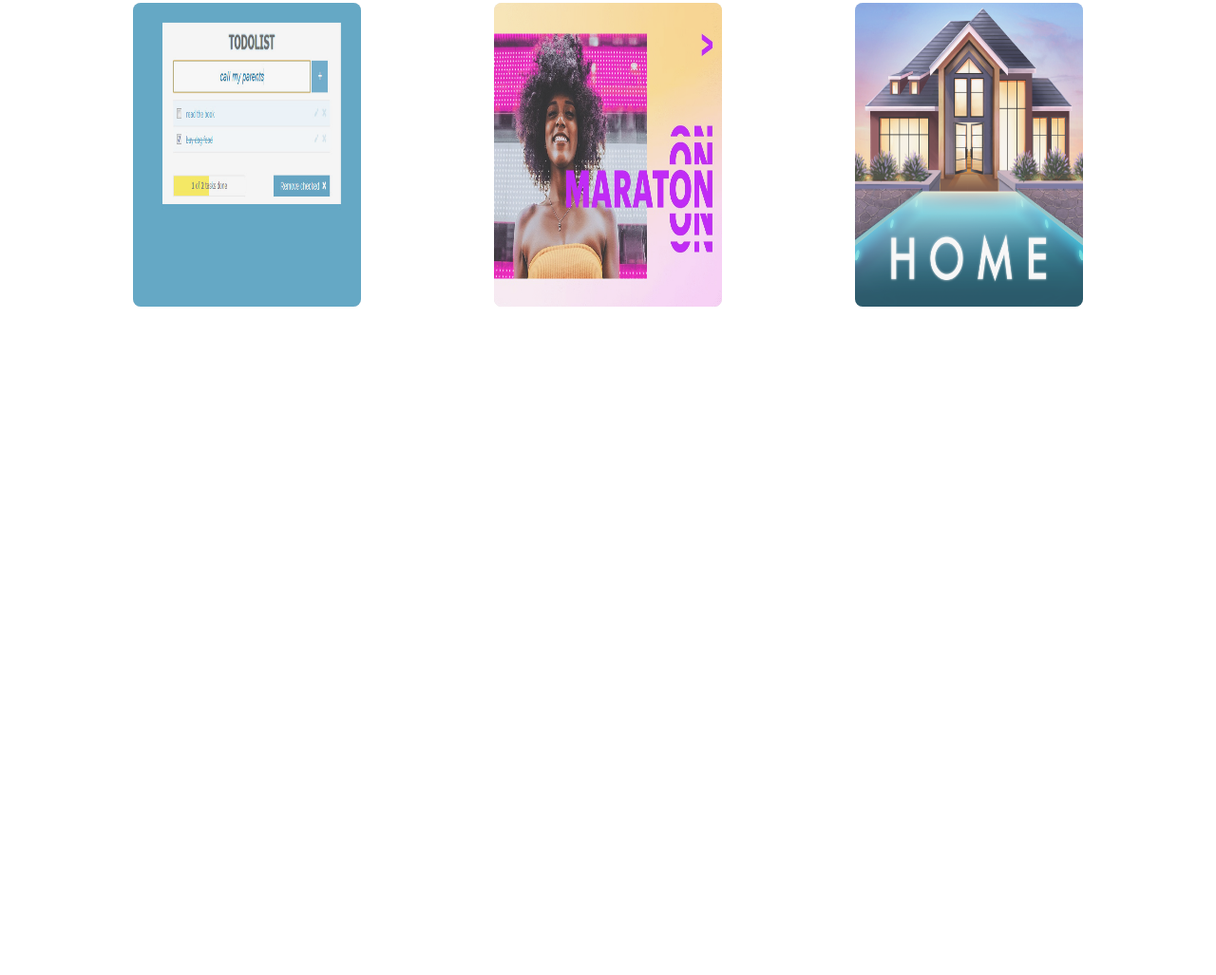
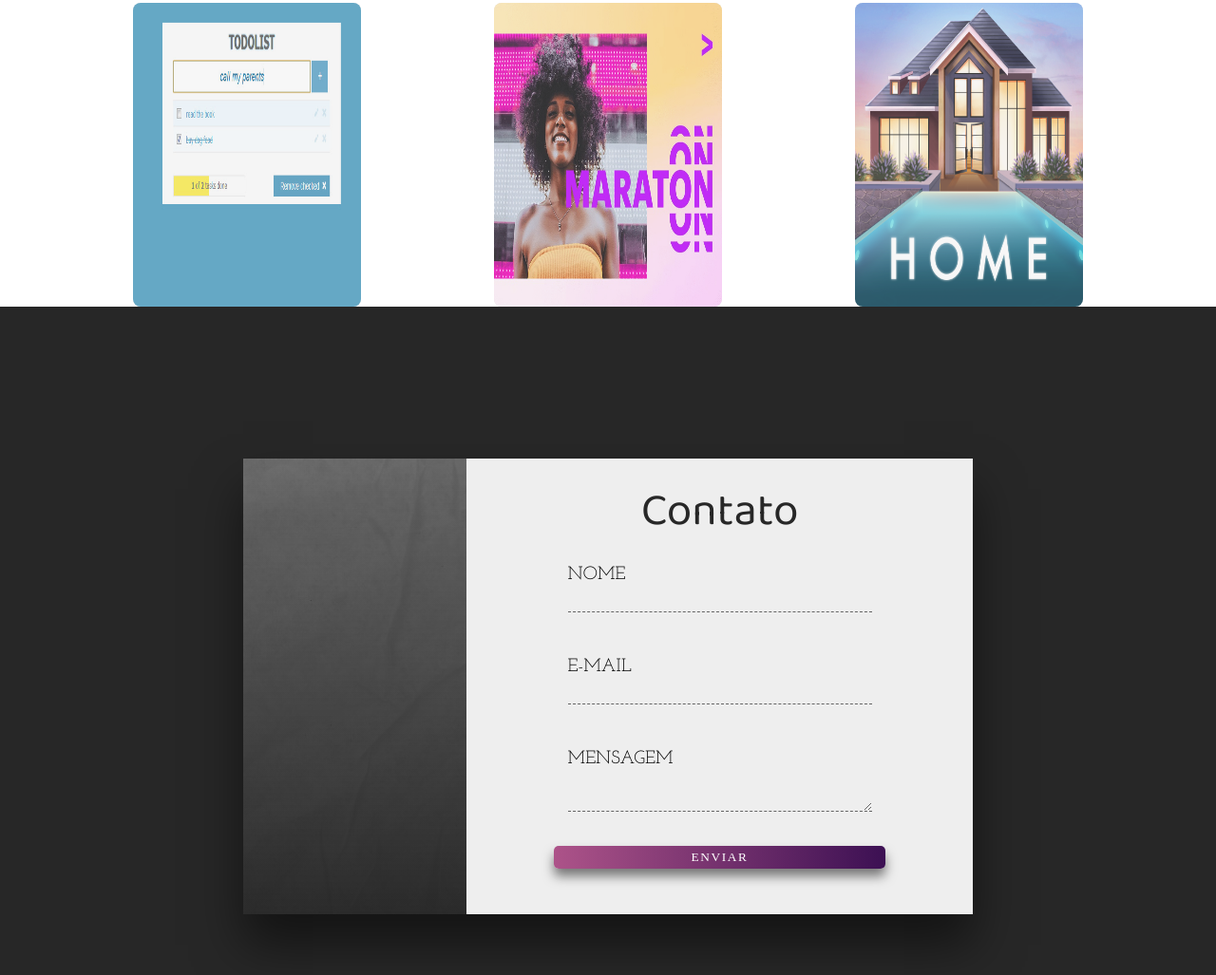
Before and after one commit to marcelomac/portfolio, a plain HTML site: page index.html in a window 1280 px wide. Shown: the part 1629-2656 px from the top of the page at 95% size. Before the commit the page ends 1956 px from the top, so only its background shows below. Drawn offline with Linux system fonts and the light colour scheme.

Commit message:
20220713

```diff
--- a/css/style.css
+++ b/css/style.css
@@ -31,7 +31,7 @@
 }
 
 /* classe show-menu é criada dentro da classe conteiner por javascript
-   elementos filhos (ex: hamburguer) do elemento que tiver 'show-menu' herdam a formatação */
+   elementos filhos (ex: hamburguer) do elemento que tiverem 'show-menu', herdam a formatação */
 .show-menu .hamburguer {
   right: 16rem;
 }
@@ -162,23 +162,27 @@ header {
   animation: moveBanner 1s 0.7s forwards;
 }
 
-.banner button {
+
+.btn {
   font-family: var(--font-action);
   color: #fff;
   text-transform: uppercase;
   letter-spacing: 0.1rem;
   background: #ad5389; /* fallback for old browsers */
-
   /* Chrome 10-25, Safari 5.1-6 :*/
   background: -webkit-linear-gradient(to right, #ad5389, #3c1053);
-
   /* W3C, IE 10+/ Edge, Firefox 16+, Chrome 26+, Opera 12+, Safari 7+ :*/
   background: linear-gradient(to right, #ad5389, #3c1053);
-
-  padding: 1rem 3rem; /* dois valores: 1)top e bottom  2)left e right*/
   border: none;
   border-radius: 5px;
   cursor: pointer;
+  box-shadow: 0 0.5rem 0.7rem rgba(0, 0, 0, 0.5);
+
+}
+
+
+.banner button {
+  padding: 1rem 3rem; /* dois valores: 1)top e bottom  2)left e right*/
   opacity: 0;
   animation: moveBanner 1s 0.9s forwards;
 }
@@ -362,7 +366,7 @@ O seletor corresponde a cada elemento que é o enésimo filho de seu pai.:nth-ch
   width: 100%;
   height: 100%;
   background-color: rgba(31, 29, 29, 0.164);
-  border-radius: .5rem;
+  border-radius: 0.5rem;
 }
 
 /* https://www.w3schools.com/css/css3_object-fit.asp*/
@@ -374,46 +378,46 @@ O seletor corresponde a cada elemento que é o enésimo filho de seu pai.:nth-ch
   object-fit: fill;
   width: 100%;
   height: 20rem;
-  border-radius: .5rem;
-  opacity: .8;
-  transition: opacity .3s;
+  border-radius: 0.5rem;
+  opacity: 0.8;
+  transition: opacity 0.3s;
 }
 
 .card:hover .card-img-wrapper img {
-  opacity: .5;
+  opacity: 0.5;
 }
 
 .card-info {
+  /* para que os elementos da classe fiquem sobrepostos à div img-wrapper.
+  O posicionamento absolute precisa estar dentro de um elemento relativo */
   position: absolute;
-  /* para que os elementos da classe fiquem sobrepostos à div img-wrapper.
-     O posicionamento absolute precisa estar dentro de um elemento relativo */
   bottom: 0; /* posiciona a div 'card-info' a partir do bottom do 'card'*/
   opacity: 0;
   visibility: hidden;
   padding: 2rem;
-  text-shadow: 0.3rem 0.2rem 0.3rem rgba(0,0,0,.6); /* 1)distanciamento da sombra à direita, 2) distanciamento abaixo, 3) blur e 4) cor*/;
-  transition: all .3s;
+  text-shadow: 0.3rem 0.2rem 0.3rem rgba(0, 0, 0, 0.6); /* 1)distanciamento da sombra à direita, 2) distanciamento abaixo, 3) blur e 4) cor*/
+  transition: all 0.3s;
 }
 
 .card-info h2 {
   font-family: var(--font-primary);
   font-size: 2rem;
   font-weight: 500;
-  color: #eee;
+  color: black;
 }
 
 .card-info h3 {
   font-family: var(--font-action);
   font-weight: bolder;
-  color:rgb(148, 44, 101);
+  color: rgb(148, 44, 101);
   margin-bottom: 1.5rem;
 }
 
 .card-info p {
   font-family: var(--font-secundary);
-  font-size: .8rem;
-  color: #eee;
-  font-weight: 400;
+  font-size: 0.8rem;
+  color: black;
+  font-weight: 800;
   width: 80%;
   margin-bottom: 2rem;
 }
@@ -421,24 +425,8 @@ O seletor corresponde a cada elemento que é o enésimo filho de seu pai.:nth-ch
 .card-info button {
   width: 8rem;
   height: 2.5rem;
-
-  font-family: var(--font-action);
-  font-size: 1rem;
-  color: #fff;
-  text-transform: uppercase;
   letter-spacing: 0.1rem;
-  background: #ad5389; /* fallback for old browsers */
-
-  /* Chrome 10-25, Safari 5.1-6 :*/
-  background: -webkit-linear-gradient(to right, #ad5389, #3c1053);
-
-  /* W3C, IE 10+/ Edge, Firefox 16+, Chrome 26+, Opera 12+, Safari 7+ :*/
-  background: linear-gradient(to right, #ad5389, #3c1053);
-
-  padding: .1rem .3rem; /* dois valores: 1)top e bottom  2)left e right*/
-  border: none;
-  border-radius: 5px;
-  cursor: pointer;
+  padding: 0.1rem 0.3rem; /* dois valores: 1)top e bottom  2)left e right*/
 }
 
 /* ao passar o mouse sobre o .card, aplica um efeito sobre .card-info: */
@@ -451,10 +439,109 @@ O seletor corresponde a cada elemento que é o enésimo filho de seu pai.:nth-ch
 
 @keyframes moveCard {
   0% {
-    transform: translateY(10rem)
+    transform: translateY(10rem);
   }
   100% {
     transform: translateY(0);
-
   }
 }
+
+.sessao-contato{
+  width: 100%;
+  height: 100vh;
+  background-color: #272727;
+  display: flex;
+  align-items: center;
+  justify-content: center;
+}
+
+.contato-wrapper {
+  width: 60%;
+  height: 30rem;
+  display: flex;
+  /*box-shadow: none|h-offset v-offset blur spread color |inset|initial|inherit;*/
+  box-shadow: 0 2rem 3rem rgba(0, 0, 0, 0.5);
+}
+
+.contato-left {
+  width: 35%;
+  background: linear-gradient(rgba(15,15,15,0.6), rgba(22,22,22,0.9)), url(../imagens/bg-contato.jpg);
+  background-size: cover;
+}
+
+.contato-right {
+  width: 65%;
+  background-color: #eee;
+  padding: 1rem 3rem 3rem 3rem;
+}
+
+.sessao-contato h1 {
+  font-family: var(--font-primary);
+  text-align: center;
+  color: #272727;
+  font-size: 3rem;
+  font-weight: lighter;
+}
+
+.sessao-contato form {
+  width: 100%;
+  display: flex;
+  /* altera a direção dos elementos de linha (padrão) para colunas:*/
+  flex-direction: column;
+  align-items: center;
+}
+
+.field-group {
+  /* para possibilitar o 'field-label' ter uma "position: absolute" :*/
+  position: relative;
+}
+
+.field {
+  background: transparent;
+  border: none;
+  width: 20rem;
+  height: 2rem;
+  font-size: 1.5rem;
+  font-family: var(--font-secundary);
+  border-bottom: 1px dashed #636363;
+  /* remove as bordas quando o elemento é selecionado:*/
+  outline: none;
+  /* top and bottom margins are 2rem / right and left margins are 0 :*/
+  margin: 2rem 0;
+}
+
+.field-group textarea {
+  padding-top: 1rem;
+  min-width: 10rem;
+  min-height: 1rem;
+  max-width: 25rem;
+  max-height: 3rem;
+}
+
+
+.field-label {
+  position: absolute;
+  /* top, em relação ao field-group (elemento pai):*/
+  top: 1rem;
+  left: 0;
+  font-family: var(--font-secundary);
+  font-size: 1.2rem;
+  text-transform: uppercase;
+  transition: all 0.3s;
+}
+
+/* quando um field é focado, o label altera a posição para top: 0*/
+.field:focus ~ label {
+  top: 0;
+  font-size: 1rem;
+}
+
+.field:focus {
+  border-bottom: 1px solid;
+}
+
+.btn-submit{
+  width: 80%;
+  height: 1.5rem;
+  padding: 0.1rem 0.3rem; /* dois valores: 1)top e bottom  2)left e right*/
+}
--- a/index.html
+++ b/index.html
@@ -28,7 +28,7 @@
         <div class="banner">
           <h1>Web Developer & Front End Designer</h1>
           <p>Marcelo A. Macagnan</p>
-          <button>Saiba mais</button>
+          <button class="btn">Saiba mais</button>
         </div>
       </header>
 
@@ -48,7 +48,7 @@
           <a href=""><i class="fa-brands fa-whatsapp"></i></a>
         </div>
       </aside>
-
+    </div>
     <section class="sessao-conhecimentos">
       <div class="sessao-header">
         <h1>Conhecimentos</h1>
@@ -62,8 +62,8 @@
           <div class="conhecimento-text">
             <p>
               Lorem ipsum dolor, sit amet consectetur adipisicing elit. Possimus autem culpa,
-                tempora nesciunt cum natus quam est molestias porro, ipsa, atque officiis
-                repellendus nihil fugiat laborum. Nihil voluptas suscipit neque!
+              tempora nesciunt cum natus quam est molestias porro, ipsa, atque officiis repellendus
+              nihil fugiat laborum. Nihil voluptas suscipit neque!
             </p>
           </div>
         </div>
@@ -75,8 +75,8 @@
           <div class="conhecimento-text">
             <p>
               Sed, cupiditate? Dolor ut, sint dolore velit quaerat quis sed consectetur adipisci
-                molestias culpa dolorum ipsam magnam facilis, voluptatum laboriosam doloremque
-                placeat delectus doloribus corporis, explicabo dolores ea deserunt commodi.
+              molestias culpa dolorum ipsam magnam facilis, voluptatum laboriosam doloremque placeat
+              delectus doloribus corporis, explicabo dolores ea deserunt commodi.
             </p>
           </div>
         </div>
@@ -87,9 +87,9 @@
           </div>
           <div class="conhecimento-text">
             <p>
-                Eum ea ab vel suscipit cumque? Doloribus, obcaecati omnis voluptatibus repellendus
-                aut dolorem. Deleniti repudiandae nam, dolor, exercitationem facere rem enim sit
-                quia eaque ab, cumque minima adipisci id? Totam?
+              Eum ea ab vel suscipit cumque? Doloribus, obcaecati omnis voluptatibus repellendus aut
+              dolorem. Deleniti repudiandae nam, dolor, exercitationem facere rem enim sit quia
+              eaque ab, cumque minima adipisci id? Totam?
             </p>
           </div>
         </div>
@@ -113,9 +113,9 @@
           </div>
           <div class="conhecimento-text">
             <p>
-                Velit omnis exercitationem sint quisquam quibusdam rerum inventore ea consequuntur
-                in laudantium molestias, vero iste commodi eius neque error tempora quasi
-                consectetur sed eos libero a. Sed, velit amet? Quia.
+              Velit omnis exercitationem sint quisquam quibusdam rerum inventore ea consequuntur in
+              laudantium molestias, vero iste commodi eius neque error tempora quasi consectetur sed
+              eos libero a. Sed, velit amet? Quia.
             </p>
           </div>
         </div>
@@ -153,7 +153,7 @@
                 Lorem ipsum dolor sit amet consectetur adipisicing elit. Illo, dolor! Voluptatem
                 dolor delectus esse eveniet facere alias recusandae doloremque repellendus.
               </p>
-                <button>Saiba Mais</button>
+              <button class="btn">Saiba Mais</button>
             </div>
           </div>
         </div>
@@ -167,7 +167,7 @@
                 Labore aperiam in vel dignissimos suscipit rerum excepturi, consequuntur cumque.
                 Neque fugit natus cumque saepe illo vel voluptatum pariatur nam?
               </p>
-                <button>Saiba Mais</button>
+              <button class="btn">Saiba Mais</button>
             </div>
           </div>
         </div>
@@ -182,13 +182,38 @@
                 voluptatibus exercitationem est obcaecati perferendis. Laborum cupiditate quasi
                 tenetur minima!
               </p>
-                <button>Saiba Mais</button>
+              <button class="btn">Saiba Mais</button>
             </div>
           </div>
         </div>
       </div>
     </section>
+
+
+    <section class="sessao-contato">
+      <div class="contato-wrapper">
+        <div class="contato-left"></div>
+        <div class="contato-right">
+          <h1>Contato</h1>
+          <form action="">
+            <div class="field-group">
+              <input type="text" class="field" id="nome">
+              <label for="nome" class="field-label">Nome</label>
             </div>
+            <div class="field-group">
+              <input type="text" class="field" id="email">
+              <label for="email" class="field-label">E-mail</label>
+            </div>
+            <div class="field-group">
+              <textarea class="field" id="mensagem"></textarea>
+              <label for="mensagem" class="field-label">Mensagem</label>
+            </div>
+            <button type="submit" class="btn btn-submit">Enviar</button>
+          </form>
+        </div>
+      </div>
+    </section>
+
   </body>
   <script src="script.js"></script>
 </html>
```
Also changed, not shown: imagens/bg-contato.jpg (added), 2 other files. Lines whose indentation alone changed are shown as unchanged.
